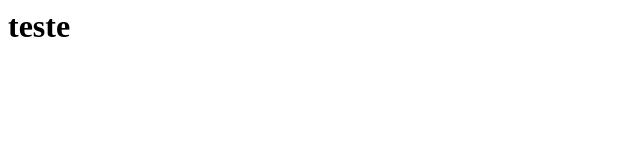
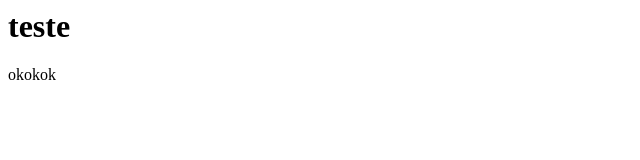
Before and after one commit to Condiolov/minhapagina, a plain HTML site: page index.html in a window 1280 px wide. Shown: the full height of the page, 0-640 px from the left. Drawn offline with Linux system fonts and the light colour scheme.

Commit message:
pagina html

```diff
--- a/index.html
+++ b/index.html
@@ -5,6 +5,6 @@
 
 
 <h1> teste</h1>
-
+<p> okokok</p>
 </body>
 </html>
```
